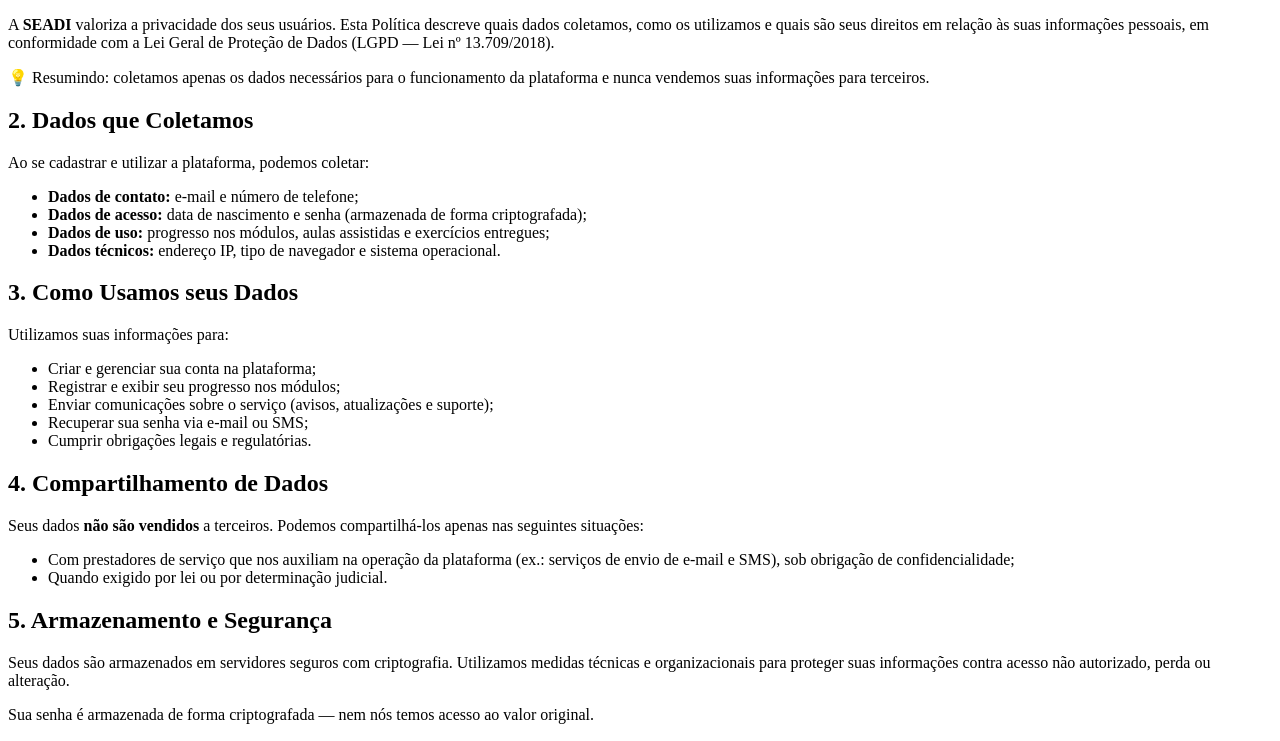
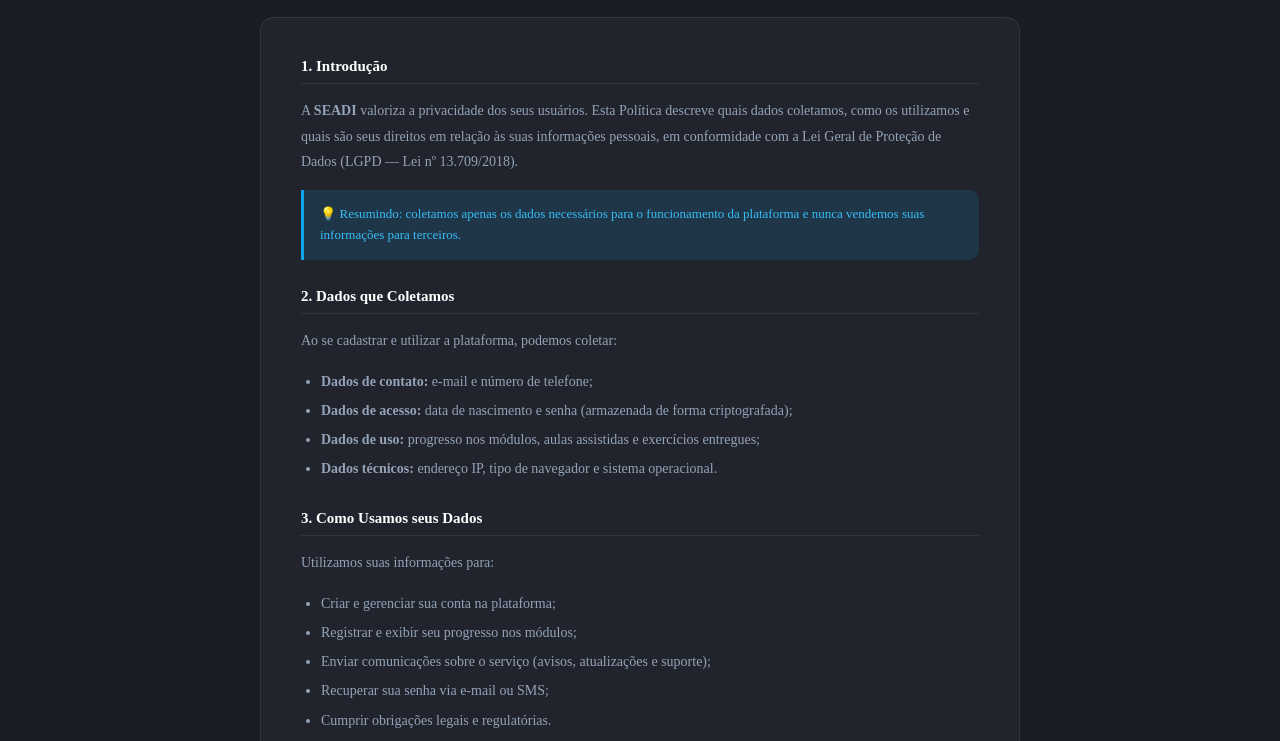
Before and after one commit to alsenacti2026/SITE-PROJETO-INTEGRADOR-SENAC-ATUALIZADO-NOVAMENTE-2026-TONY-MARKES, a plain HTML site: page privacidade.html in a window 1280 px wide. Shown: the part 201-942 px from the top of the page. Drawn offline with Linux system fonts and the light colour scheme; the site is published under a folder, as on GitHub Pages, so addresses that start at the root find nothing.

Commit message:
Update privacidade.html

```diff
--- a/privacidade.html
+++ b/privacidade.html
@@ -4,7 +4,7 @@
   <meta charset="UTF-8">
   <meta name="viewport" content="width=device-width, initial-scale=1.0">
   <title>Política de Privacidade — Minha Área</title>
-  <link rel="stylesheet" href="/css/privacidade.css">
+  <link rel="stylesheet" href="css/privacidade.css">
 
 </head>
 <body>
```
